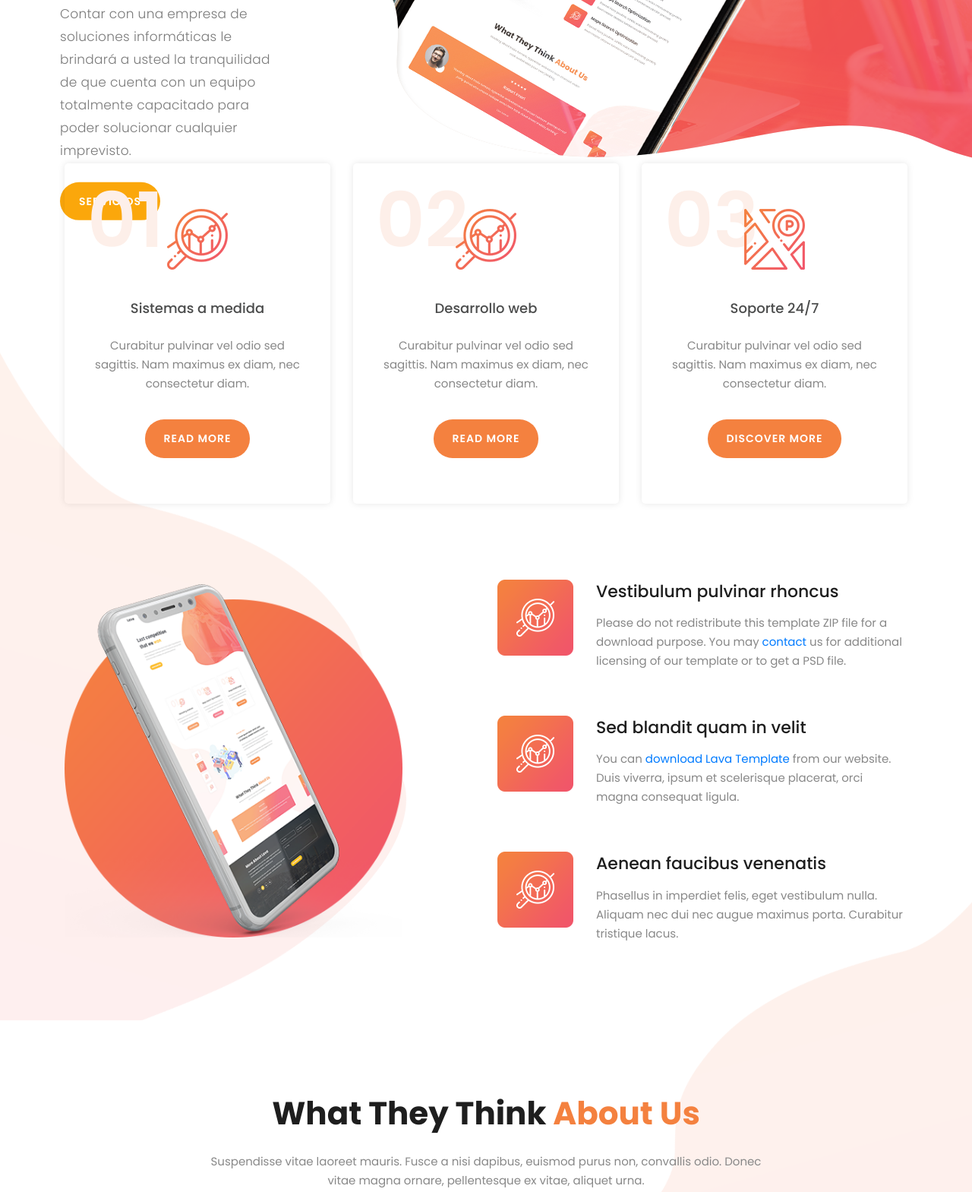
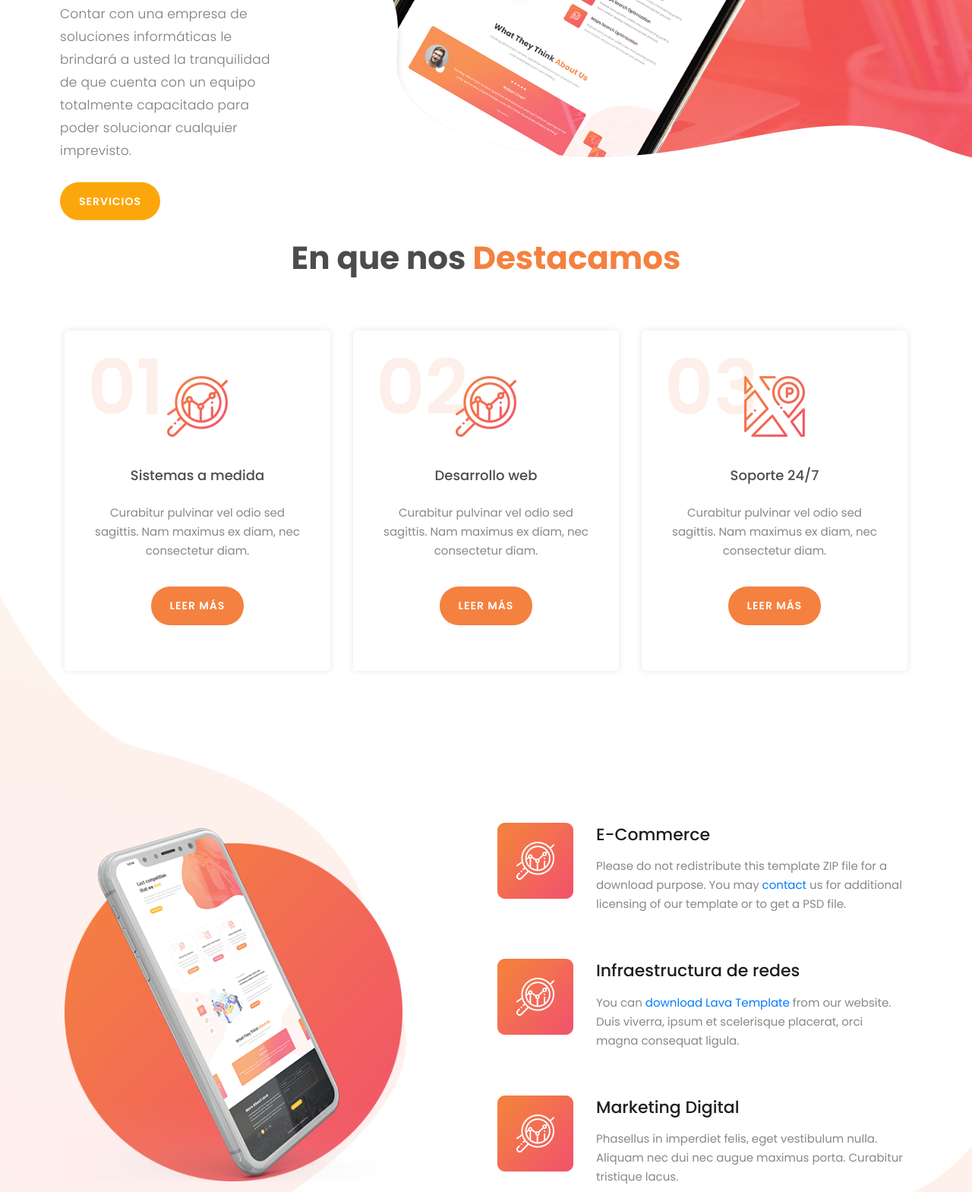
Before and after one commit to nntec/sitio, a plain HTML site: page index.html in a window 1280 px wide. Shown: the part 585-2154 px from the top of the page at 76% size. Drawn offline with Linux system fonts and the light colour scheme.

Commit message:
modificando home

```diff
--- a/assets/css/templatemo-lava.css
+++ b/assets/css/templatemo-lava.css
@@ -200,7 +200,7 @@
 }
 
 button.main-button:hover {
-  background-color: #f1556a;
+  background-color: #f44e34;
 }
 
 
@@ -213,7 +213,7 @@
   text-align: center;
   font-size: 42px;
   font-weight: 700;
-  color: #1e1e1e;
+  color: #4b4c4c;
   margin-bottom: 25px;
 }
 
@@ -743,7 +743,9 @@
 ---------------------------------------------
 */
 
-#about {
+
+
+#queHacemos {
   padding: 100px 0px;
   position: relative;
   z-index: 9;
@@ -976,8 +978,7 @@
 }
 
 footer {
-  margin-top: 200px;
-  padding-top: 120px;
+  padding-top: 100px;
   background-image: url(../images/footer-bg.png);
   background-repeat: no-repeat;
   background-position: center center;
--- a/index.html
+++ b/index.html
@@ -59,11 +59,9 @@
     </header>
     <!-- ***** Header Area End ***** -->
 
-
-    <!-- ***** Welcome Area Start ***** -->
+    <!-- ***** Nosotros Text Start ***** -->
     <div class="welcome-area" id="nosotros">
 
-        <!-- ***** Header Text Start ***** -->
         <div class="header-text">
             <div class="container">
                 <div class="row">
@@ -78,15 +76,18 @@
                 </div>
             </div>
         </div>
-        <!-- ***** Header Text End ***** -->
     </div>
-    <!-- ***** Welcome Area End ***** -->
+    <!-- ***** Nosotros Text End ***** -->
 
-    <!-- ***** Features Big Item Start ***** -->
-    <section class="section" id="queHacemos">
+    <!-- ***** Que hacemos Start ***** -->
+    <section class="section " id="queHacemos">
         <div class="container">
             <div class="row">
-
+                <div class="col-lg-8 offset-lg-2">
+                    <div class="center-heading">
+                        <h2>En que nos <em>Destacamos</em></h2>
+                    </div>
+                </div>
                 <div class="col-lg-4 col-md-6 col-sm-12 col-xs-12"
                     data-scroll-reveal="enter left move 30px over 0.6s after 0.4s">
                     <div class="features-item">
@@ -95,9 +96,7 @@
                             <img src="assets/images/features-icon-1.png" alt="">
                             <h4>Sistemas a medida</h4>
                             <p>Curabitur pulvinar vel odio sed sagittis. Nam maximus ex diam, nec consectetur diam.</p>
-                            <a href="#testimonials" class="main-button">
-                                Read More
-                            </a>
+                            <a href="#" class="main-button">LEER MÁS </a>
                         </div>
                     </div>
                 </div>
@@ -110,9 +109,8 @@
                         <img src="assets/images/features-icon-1.png" alt="">
                         <h4>Desarrollo web</h4>
                         <p>Curabitur pulvinar vel odio sed sagittis. Nam maximus ex diam, nec consectetur diam.</p>
-                        <a href="#testimonials" class="main-button">
-                            Read More
-                        </a>
+                        <a href="#" class="main-button">LEER MÁS </a>
+
                     </div>
                 </div>
             </div>
@@ -126,9 +124,8 @@
                             <img src="assets/images/features-icon-2.png" alt="">
                             <h4>Soporte 24/7</h4>
                             <p>Curabitur pulvinar vel odio sed sagittis. Nam maximus ex diam, nec consectetur diam.</p>
-                            <a href="#testimonials" class="main-button">
-                                Discover More
-                            </a>
+                            <a href="#" class="main-button">LEER MÁS </a>
+
                         </div>
                     </div>
                 </div>
@@ -137,7 +134,7 @@
             </div>
         </div>
     </section>
-    <!-- ***** Features Big Item End ***** -->
+    <!-- ***** Que hacemos End ***** -->
 
     <div class="left-image-decor"></div>
 
@@ -154,7 +151,7 @@
                         <li data-scroll-reveal="enter right move 30px over 0.6s after 0.4s">
                             <img src="assets/images/about-icon-01.png" alt="">
                             <div class="text">
-                                <h4>Vestibulum pulvinar rhoncus</h4>
+                                <h4>E-Commerce</h4>
                                 <p>Please do not redistribute this template ZIP file for a download purpose. You may <a
                                 rel="nofollow" href="https://templatemo.com/contact" target="_parent">contact</a> us for
                             additional licensing of our template or to get a PSD file.</p>
@@ -163,7 +160,7 @@
                         <li data-scroll-reveal="enter right move 30px over 0.6s after 0.5s">
                             <img src="assets/images/about-icon-02.png" alt="">
                             <div class="text">
-                                <h4>Sed blandit quam in velit</h4>
+                                <h4>Infraestructura de redes</h4>
                                 <p>You can <a rel="nofollow"
                                         href="https://templatemo.com/tm-540-lava-landing-page">download Lava
                                         Template</a> from our website. Duis viverra, ipsum et scelerisque placerat, orci
@@ -173,7 +170,7 @@
                         <li data-scroll-reveal="enter right move 30px over 0.6s after 0.6s">
                             <img src="assets/images/about-icon-03.png" alt="">
                             <div class="text">
-                                <h4>Aenean faucibus venenatis</h4>
+                                <h4>Marketing Digital</h4>
                                 <p>Phasellus in imperdiet felis, eget vestibulum nulla. Aliquam nec dui nec augue
                                     maximus porta. Curabitur tristique lacus.</p>
                             </div>
@@ -187,13 +184,13 @@
 
     <div class="right-image-decor"></div>
 
-    <!-- ***** Testimonials Starts ***** -->
+    <!-- ***** Clientes Starts ***** -->
     <section class="section" id="clientes">
         <div class="container">
             <div class="row">
                 <div class="col-lg-8 offset-lg-2">
                     <div class="center-heading">
-                        <h2>What They Think <em>About Us</em></h2>
+                        <h2>Nuestros <em>Clientes</em></h2>
                         <p>Suspendisse vitae laoreet mauris. Fusce a nisi dapibus, euismod purus non, convallis odio.
                             Donec vitae magna ornare, pellentesque ex vitae, aliquet urna.</p>
                     </div>
@@ -275,8 +272,7 @@
             </div>
         </div>
     </section>
-    <!-- ***** Testimonials Ends ***** -->
-
+    <!-- ***** Clientes Ends ***** -->
 
     <!-- ***** Footer Start ***** -->
     <footer id="contacto">
@@ -342,6 +338,7 @@
             </div>
         </div>
     </footer>
+    <!-- ***** Footer End ***** -->
 
     <!-- jQuery -->
     <script src="assets/js/jquery-2.1.0.min.js"></script>
```
